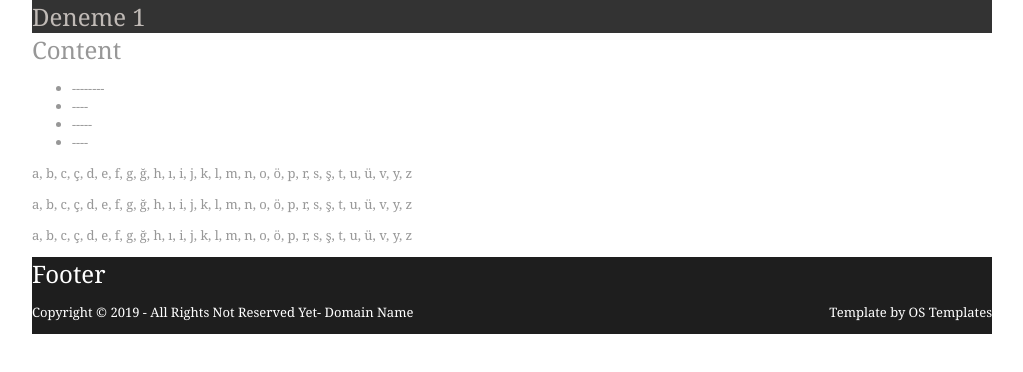
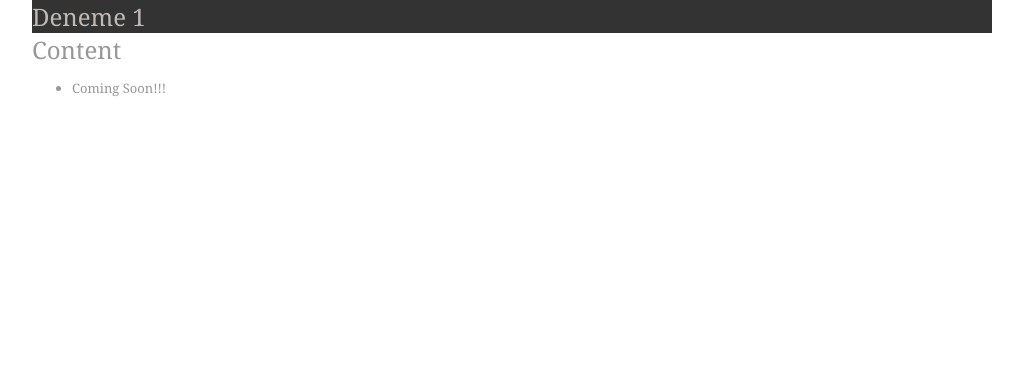
Before and after one commit to ffucucuoglu/ffucucuoglu.github.io, a plain HTML site: page index.html in a window 1280 px wide. Shown: the whole page, without its empty margins (128-1151 px from the left). Drawn offline with Linux system fonts and the light colour scheme.

Commit message:
Update index.html

```diff
--- a/index.html
+++ b/index.html
@@ -4,7 +4,6 @@
 <title>Deneme 1</title>
 <meta charset="UTF-8">
 <link rel="stylesheet" href="styles/layout.css" type="text/css">
-<!--[if lt IE 9]><script src="scripts/html5shiv.js"></script><![endif]-->
 </head>
 <body>
 <div class="wrapper row1">
@@ -17,23 +16,9 @@
   <div id="container" class="clear">
     <h2>Content</h2>
     <ul>
-      <li>--------</li>
-      <li>----</li>
-      <li>-----</li>
-      <li>----</li>
+      <li>Coming Soon!!!</li>
     </ul>
-    <p>a, b, c, ç, d, e, f, g, ğ, h, ı, i, j, k, l, m, n, o, ö, p, r, s, ş, t, u, ü, v, y, z</p>
-    <p>a, b, c, ç, d, e, f, g, ğ, h, ı, i, j, k, l, m, n, o, ö, p, r, s, ş, t, u, ü, v, y, z</p>
-    <p>a, b, c, ç, d, e, f, g, ğ, h, ı, i, j, k, l, m, n, o, ö, p, r, s, ş, t, u, ü, v, y, z</p>
   </div>
-</div>
-<!-- ####################################################################################################### -->
-<div class="wrapper row3">
-  <footer id="footer" class="clear">
-    <h1>Footer</h1>
-    <p class="fl_left">Copyright &copy; 2019 - All Rights Not Reserved Yet- <a href="#">Domain Name</a></p>
-    <p class="fl_right">Template by <a target="_blank" href="https://www.os-templates.com/" title="Free Website Templates">OS Templates</a></p>
-  </footer>
 </div>
 </body>
 </html>
```
